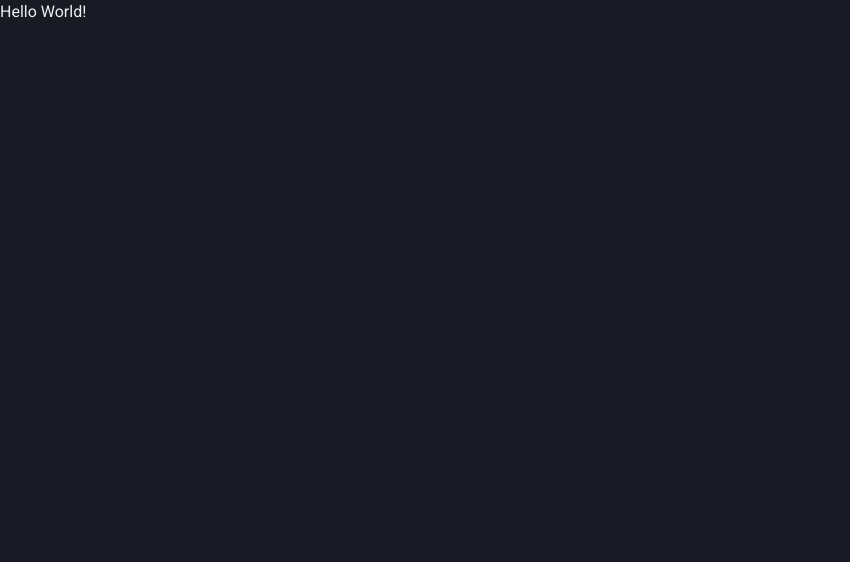
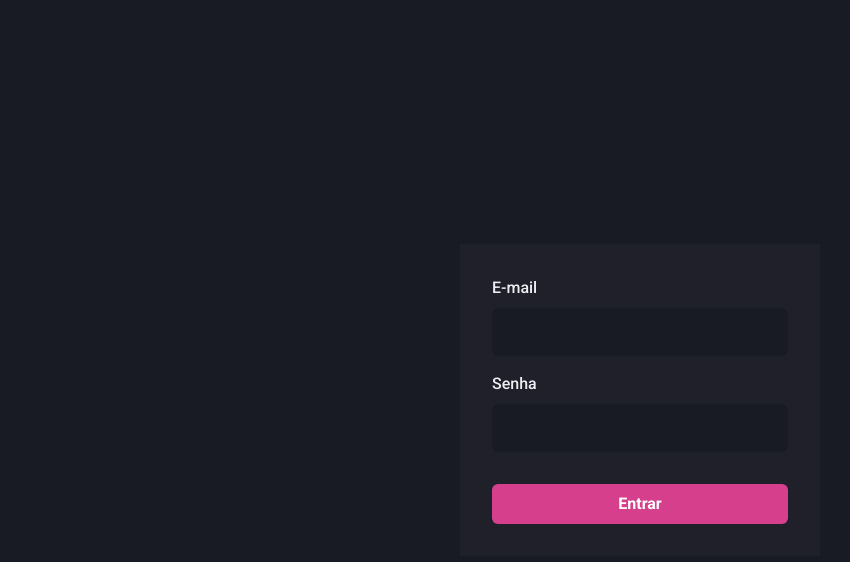
Before and after one commit to MiguelMarcola/dashgo, a Next.js app: page / in a window 1280 px wide. Shown: the top 562 px of the page, without its empty margins (0-850 px from the left). Built offline with nearby package versions, Linux system fonts and the light colour scheme.

Commit message:
create login page

```diff
--- a/src/pages/index.tsx
+++ b/src/pages/index.tsx
@@ -1,6 +1,60 @@
+import { Button, Flex, FormControl, FormLabel, Input, Stack } from "@chakra-ui/react";
 
 export default function Home() {
-  return (
-    <h1>Hello World!</h1>
-  )
+    return (
+        <Flex
+            w="100vw"
+            h="100vh"
+            align="center"
+            justify="center"
+        >
+            <Flex
+                as="form"
+                w="100%"
+                maxW={360}
+                bg="gray.800"
+                p={8}
+                flexDir="column"
+                gap={4}
+            >
+                <Stack spacing="4">
+
+                    <FormControl>
+                        <FormLabel htmlFor="email">E-mail</FormLabel>
+                        <Input
+                            name="email"
+                            id="email"
+                            type="email"
+                            focusBorderColor="pink.500"
+                            bgColor="gray.900"
+                            variant="filled"
+                            _hover={{
+                                bgColor: "gray.900"
+                            }}
+                            size="lg"
+                        />
+                    </FormControl>
+
+                    <FormControl>
+                        <FormLabel htmlFor="password">Senha</FormLabel>
+                        <Input
+                            name="password"
+                            id="password"
+                            type="password"
+                            focusBorderColor="pink.500"
+                            bgColor="gray.900"
+                            variant="filled"
+                            _hover={{
+                                bgColor: "gray.900"
+                            }}
+                            size="lg"
+                        />
+                    </FormControl>
+
+                </Stack>
+
+                <Button type="submit" mt="4" colorScheme="pink">Entrar</Button>
+            </Flex>
+        </Flex >
+    )
 }
```
